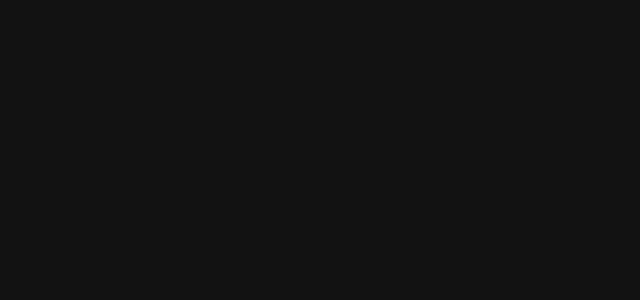
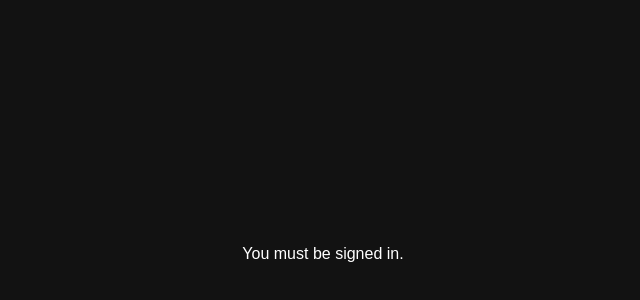
Before and after one commit to JackEPGuilfoyle/Immerzio, a React (Vite) app in the folder frontend/: page /flashcards/1 in a window 1280 px wide. Before the commit this address had no page. Shown: the part 146-446 px from the top of the page, without its empty margins (317-957 px from the left). Built offline with nearby package versions, Linux system fonts and the light colour scheme.

Commit message:
added a flashcards page

```diff
--- a/frontend/src/App.jsx
+++ b/frontend/src/App.jsx
@@ -5,6 +5,7 @@
 import Register from "./Register.jsx";
 import AddBook from './AddBook.jsx';
 import Book from './Book.jsx';
+import FlashcardsPage from './flashcards.jsx';
 
 function App() {
 
@@ -16,6 +17,7 @@
       <Route path="/home" element={<Home />} />
       <Route path="/add-book" element={<AddBook/>}/>
       <Route path="/book/:bookId" element={<Book/>}/>
+      <Route path="/flashcards/:bookId" element={<FlashcardsPage />}/>
    </Routes>
   )
 }
--- a/frontend/src/Book.jsx
+++ b/frontend/src/Book.jsx
@@ -8,7 +8,7 @@
     <div>
       <h1>Book</h1>
 
-      <button onClick={() => navigate(`/book/${bookId}/learn`)}>
+      <button onClick={() => navigate(`/flashcards/${bookId}`)}>
         Learn
       </button>
 
--- a/frontend/src/flashcards.jsx
+++ b/frontend/src/flashcards.jsx
@@ -1,6 +1,6 @@
 import { useEffect, useState } from "react";
 import { useParams } from "react-router-dom";
-import { auth } from "../firebase";
+import { auth } from "./firebase";
 
 const FlashcardsPage = () => {
   const { bookId } = useParams();
```
